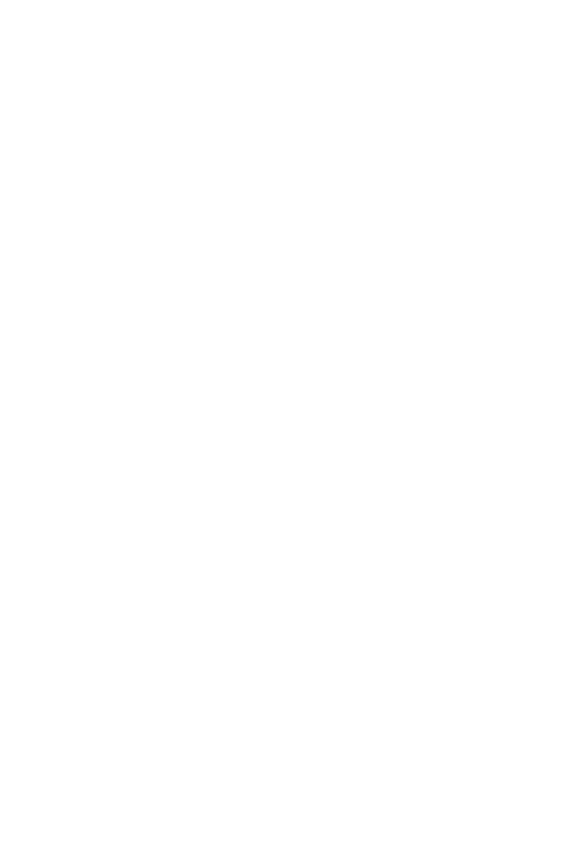
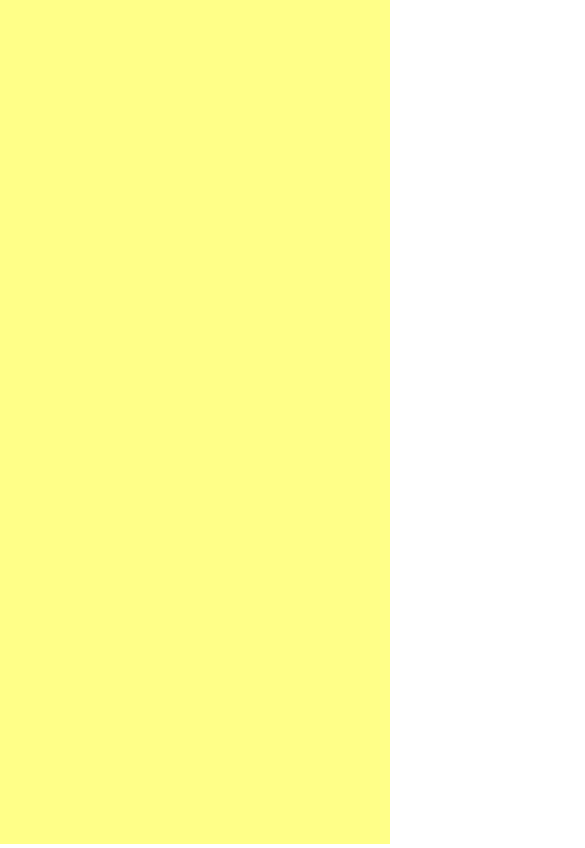
Before and after one commit to ltmariusz/javascrit-30-chalenge, a plain HTML site: page 8/index-START.html in a window 390 px wide. Shown: the top 848 px of the page, 585 px wide, since content can reach past the window. Drawn offline with Linux system fonts and the light colour scheme.

Commit message:
canvas part 1

```diff
--- a/8/index-START.html
+++ b/8/index-START.html
@@ -1,20 +1,48 @@
 <!DOCTYPE html>
 <html lang="en">
   <head>
-  <meta charset="UTF-8">
+    <meta charset="UTF-8" />
     <title>HTML5 Canvas</title>
     <link rel="icon" href="https://fav.farm/🔥" />
   </head>
   <body>
     <canvas id="draw" width="800" height="800"></canvas>
     <script>
+      let canvas = document.querySelector("#draw");
+      let context = canvas.getContext("2d");
+      canvas.width = window.innerWidth;
+      canvas.height = window.innerHeight;
+      canvas.style.background = "#ff8";
+      context.strokeStyle = "#aabbdd";
+      context.lineJoin = "round";
+      context.lineCap = "round";
+
+      let startDrowing = false;
+      let lastX = 0;
+      let lastY = 0;
+
+      function drawing(e) {
+        if (!startDrowing) return;
+        [lastX, lastY] = [e.offsetX, e.offsetY];
+        console.log(e);
+
+        context.beginPath();
+        context.moveTo(lastX, lastY);
+        context.lineTo(e.offsetX, e.offsetY);
+        context.stroke();
+      }
+
+      canvas.addEventListener("mousemove", drawing);
+      canvas.addEventListener("mousedown", () => (startDrowing = true));
+      canvas.addEventListener("mouseup", () => (startDrowing = false));
+      canvas.addEventListener("mouseout", () => (startDrowing = false));
     </script>
 
     <style>
-  html, body {
+      html,
+      body {
         margin: 0;
       }
     </style>
-
   </body>
 </html>
```
Lines whose indentation alone changed are shown as unchanged.
